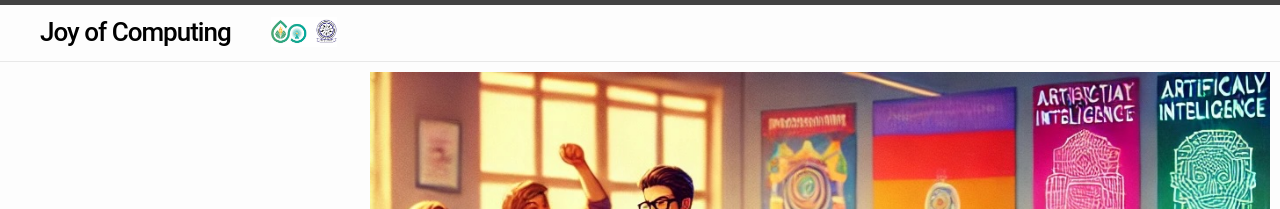
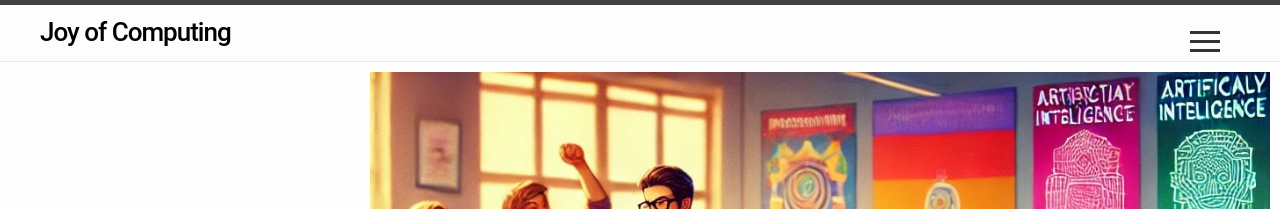
Before and after one commit to sudarshansudarshan/joc, a Jekyll site: the page built from index.markdown, in a window 1280 px wide. Shown: the top 209 px of the page. Built offline with Jekyll 4.4.1, drawn with Linux system fonts in a browser that asks for light colours.

Commit message:
Update header.html

```diff
--- a/_includes/header.html
+++ b/_includes/header.html
@@ -1,27 +1,17 @@
 <header class="site-header" role="banner" style="padding: 0 20px;">
-  <div class="wrapper" style="position: relative; display: flex; align-items: center; justify-content: space-between;">
-    <div style="display: flex; align-items: center;">
-      <!-- Site Title -->
+  <div class="wrapper" style="position: relative;">
+    {%- assign default_paths = site.pages | map: "path" -%}
+    {%- assign page_paths = site.header_pages | default: default_paths -%}
     <a class="site-title" rel="author" href="{{ "/" | relative_url }}" style="text-decoration: none; color: black; padding: 0 20px;">{{ site.title | escape }}</a>
 
-      <!-- Logos -->
-      <div class="site-logos" style="display: flex; align-items: center; padding: 0 20px;">
-        <img src="images/Logos.jpg" alt="Logo 1" style="height: 30px; margin-right: 10px;">
-      </div>
-    </div>
-
     {%- if page_paths -%}
-      <!-- Menu Icon -->
-      <div style="display: flex; align-items: center;">
       <input type="checkbox" id="nav-trigger" class="nav-trigger" style="display: none;"/>
-        <label for="nav-trigger" style="cursor: pointer; padding: 0 20px;">
+      <label for="nav-trigger" style="position: absolute; top: 20px; right: 20px; cursor: pointer; padding: 0 20px;">
         <span class="menu-icon" style="display: block; width: 30px; height: 3px; background-color: #333; margin: 6px 0;"></span>
         <span class="menu-icon" style="display: block; width: 30px; height: 3px; background-color: #333; margin: 6px 0;"></span>
         <span class="menu-icon" style="display: block; width: 30px; height: 3px; background-color: #333; margin: 6px 0;"></span>
       </label>
-      </div>
 
-      <!-- Navigation Menu -->
       <nav class="site-nav" style="position: absolute; top: 60px; right: 20px; background-color: #fff; box-shadow: 0px 0px 10px rgba(0, 0, 0, 0.1); border-radius: 5px; display: none; padding: 10px; transition: all 0.3s ease;">
         <div class="trigger">
           {%- for path in page_paths -%}
```
Lines whose indentation alone changed are shown as unchanged.
